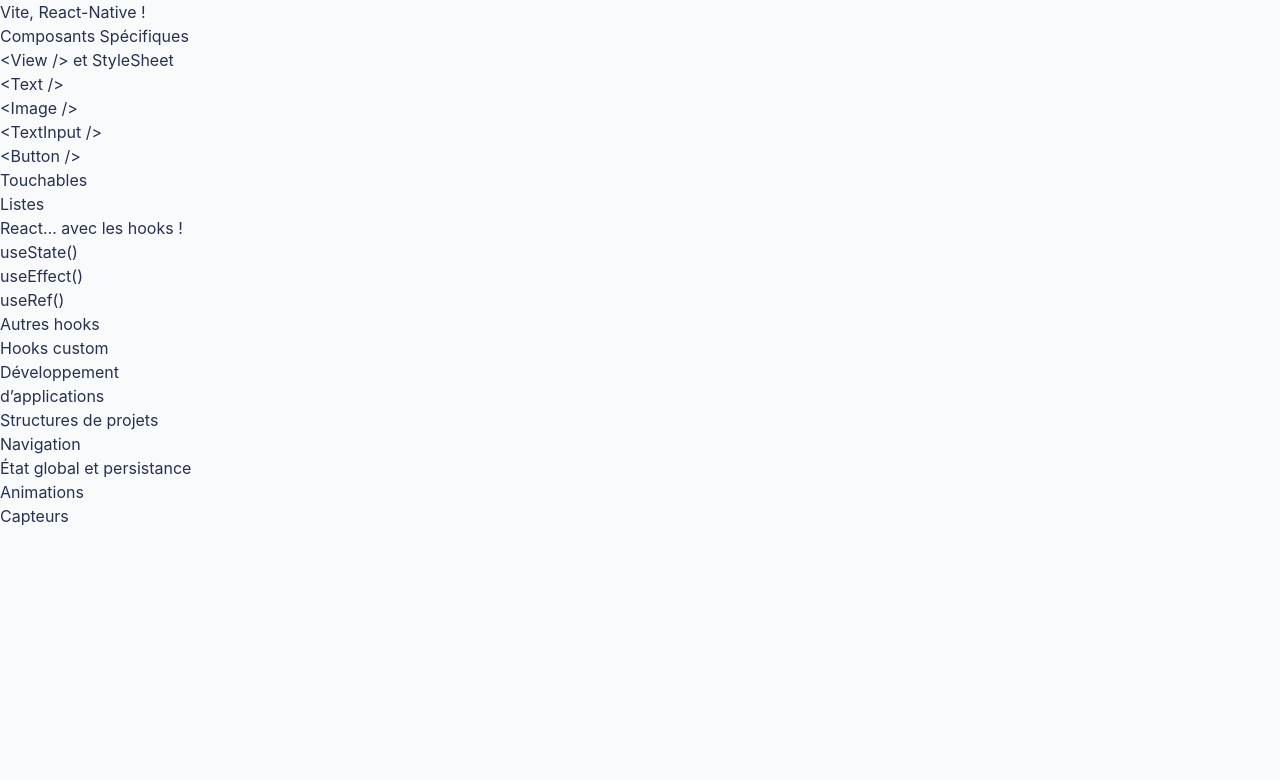
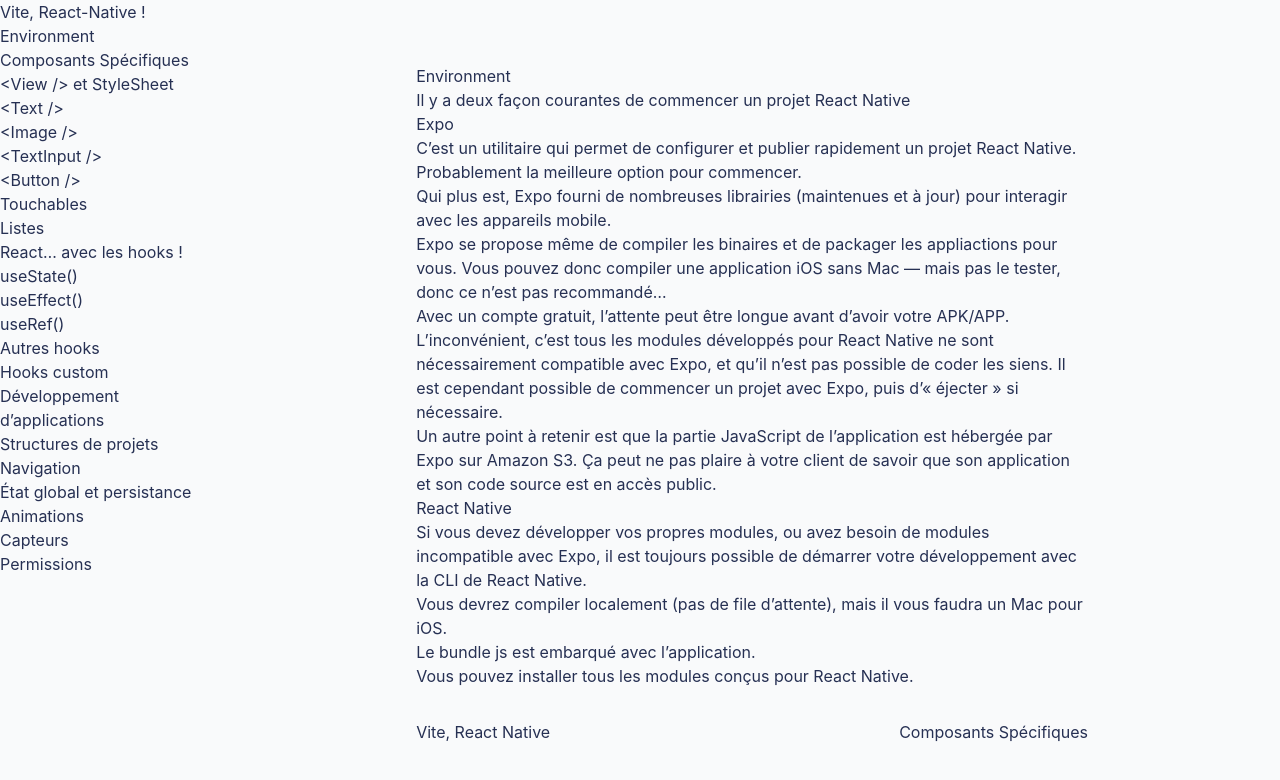
Before and after one commit to gaelph/rn-lesson, a React (Create React App) app: page /#/environment in a window 1280 px wide. Shown: the top 780 px of the page. Built offline with nearby package versions, Linux system fonts and the light colour scheme.

Commit message:
feat(permissions) feat(environment)

```diff
--- a/src/App.js
+++ b/src/App.js
@@ -4,6 +4,8 @@
 import Menu from "./components/Menu";
 
 import Home from "./pages/Home";
+
+import Environment from "./pages/Environment";
 
 import SpecificComponents from "./pages/SpecificComponents";
 import ViewAndStyleSheet from "./pages/SpecificComponents/View";
@@ -27,6 +29,7 @@
 import State from "./pages/ApplicationDeveloppement/State";
 import Animations from "./pages/ApplicationDeveloppement/Animations";
 import Sensors from "./pages/ApplicationDeveloppement/Sensors";
+import Permissions from "./pages/ApplicationDeveloppement/Permissions";
 
 function App() {
   return (
@@ -37,6 +40,10 @@
           <Switch>
             <Route path="/" exact>
               <Home />
+            </Route>
+
+            <Route path="/environment">
+              <Environment />
             </Route>
 
             {/* Specific Components */}
@@ -103,6 +110,9 @@
             <Route exact path="/application-development/sensors">
               <Sensors />
             </Route>
+            <Route exact path="/application-development/permissions">
+              <Permissions />
+            </Route>
           </Switch>
         </div>
       </Router>
--- a/src/components/Menu.js
+++ b/src/components/Menu.js
@@ -17,6 +17,7 @@
         <h5>Vite, React-Native&nbsp;!</h5>
       </Link>
       <ol>
+        <L to="/environment" label="Environment" />
         <L to="/specific-components" label="Composants Spécifiques">
           <L to="/specific-components/view" label={"<View /> et StyleSheet"} />
           <L to="/specific-components/text" label={"<Text />"} />
@@ -45,6 +46,7 @@
           />
           <L to="/application-development/animations" label="Animations" />
           <L to="/application-development/sensors" label="Capteurs" />
+          <L to="/application-development/permissions" label="Permissions" />
         </L>
       </ol>
     </div>
--- /dev/null
+++ b/src/pages/ApplicationDeveloppement/Permissions.js
@@ -0,0 +1,66 @@
+import React from "react";
+import BottomButtons from "../../components/BottomButtons";
+
+import Playground from "../../components/Playground";
+
+export default function Geoloc() {
+  return (
+    <div className="w-full">
+      <h1>Permissions</h1>
+      <p>
+        Les platformes mobiles (iOS et Android) ont chacune leur façon de gérer
+        le consentement de l’utilisateur pour accéder aux capteurs,
+        géolocaliastion, données des contacts, etc…
+      </p>
+
+      <p>
+        Dans les deux cas, les fonctionnalités auxquelles on accède doivent être
+        déclarées à l’avance, et un dialogue de confirmation sera présenté à
+        l’utilisateur.
+      </p>
+
+      <h2>iOS</h2>
+
+      <p>
+        Pour iOS et macOS, c’est fait dans l’IDE d’Apple XCode, en activant ou
+        désactivant des <span className="code">Entitlements</span>.
+      </p>
+
+      <h2>Android</h2>
+
+      <p>
+        Android nous demande plus de travail&nbsp;: il faut modifier les fichier
+        AndroidManifest.xml pour y déclarer les permissions à utiliser&nbsp;;
+        puis utiliser le module <span className="code">PermissionsAndroid</span>{" "}
+        (voir{" "}
+        <a
+          href="https://reactnative.dev/docs/permissionsandroid"
+          target="_blank"
+          rel="noreferrer"
+        >
+          la documentation
+        </a>
+        ) pour personnaliser le message afficher à l’utilisateur.
+      </p>
+
+      <h2>Quand demander la permissions</h2>
+
+      <p>Deux écoles&nbsp;:</p>
+      <ul>
+        <li>
+          Au lancement de l’application. Mais s’il y en a beaucoup, ça peut être
+          un frein.
+        </li>
+        <li>
+          Au premier usage de la foncionnalité. Mais si ça arrive souvent, ça
+          peut gêner l’utilisateur…
+        </li>
+      </ul>
+
+      <BottomButtons
+        backTo="/application-development/sensors"
+        backLabel="Capteurs"
+      />
+    </div>
+  );
+}
--- a/src/pages/ApplicationDeveloppement/Sensors.js
+++ b/src/pages/ApplicationDeveloppement/Sensors.js
@@ -17,6 +17,8 @@
         <a
           clasName="code"
           href="https://react-native-sensors.github.io/docs/Installation.html"
+          target="_blank"
+          rel="noreferrer"
         >
           react-native-sensors
         </a>{" "}
@@ -61,10 +63,10 @@
 }`}
       />
       <BottomButtons
-        backTo="/application-development/navigation"
-        backLabel="Navigation"
-        nextTo="/application-development/animations"
-        nextLabel="Animations"
+        backTo="/application-development/animations"
+        backLabel="Animations"
+        nextTo="/application-development/permissions"
+        nextLabel="Permissions"
       />
     </div>
   );
--- a/src/pages/ApplicationDeveloppement/State.js
+++ b/src/pages/ApplicationDeveloppement/State.js
@@ -59,7 +59,11 @@
 
       <blockquote>
         Documentation :{" "}
-        <a href="https://github.com/pmndrs/zustand">
+        <a
+          href="https://github.com/pmndrs/zustand"
+          target="_blank"
+          rel="noreferrer"
+        >
           https://github.com/pmndrs/zustand
         </a>
       </blockquote>
@@ -118,7 +122,11 @@
         Pour ça, nous avons <span className="code">AsyncStorage</span> (qui
         n’est plus une API fournie par React Native, mais une librairie
         tierce)&nbsp;:{" "}
-        <a href="https://react-native-async-storage.github.io/async-storage/docs/install">
+        <a
+          href="https://react-native-async-storage.github.io/async-storage/docs/install"
+          target="_blank"
+          rel="noreferrer"
+        >
           Async Storage
         </a>
         ).
--- /dev/null
+++ b/src/pages/Environment.js
@@ -0,0 +1,81 @@
+import React from "react";
+
+import BottomButtons from "../components/BottomButtons";
+
+export default function Environment() {
+  return (
+    <div className="w-full">
+      <h1>Environment</h1>
+
+      <p>Il y a deux façon courantes de commencer un projet React Native</p>
+
+      <h2>
+        <a href="https://docs.expo.io" taget="_blank" rel="noreferrer">
+          Expo
+        </a>
+      </h2>
+
+      <p>
+        C’est un utilitaire qui permet de configurer et publier rapidement un
+        projet React Native. Probablement la meilleure option pour commencer.
+        <br />
+        Qui plus est, Expo fourni de nombreuses librairies (maintenues et à
+        jour) pour interagir avec les appareils mobile.
+      </p>
+
+      <p>
+        Expo se propose même de compiler les binaires et de packager les
+        appliactions pour vous. Vous pouvez donc compiler une application iOS
+        sans Mac — mais pas le tester, donc ce n’est pas recommandé… <br />
+        Avec un compte gratuit, l’attente peut être longue avant d’avoir votre
+        APK/APP.
+      </p>
+
+      <p>
+        L’inconvénient, c’est tous les modules développés pour React Native ne
+        sont nécessairement compatible avec Expo, et qu’il n’est pas possible de
+        coder les siens. Il est cependant possible de commencer un projet avec
+        Expo, puis d’« éjecter » si nécessaire.
+      </p>
+
+      <p>
+        Un autre point à retenir est que la partie JavaScript de l’application
+        est hébergée par Expo sur Amazon S3. Ça peut ne pas plaire à votre
+        client de savoir que son application et son code source est en accès
+        public.
+      </p>
+
+      <h2>
+        <a
+          href="https://www.npmjs.com/package/react-native"
+          target="_blank"
+          rel="noreferrer"
+        >
+          React Native
+        </a>
+      </h2>
+
+      <p>
+        Si vous devez développer vos propres modules, ou avez besoin de modules
+        incompatible avec Expo, il est toujours possible de démarrer votre
+        développement avec la CLI de React Native.
+      </p>
+
+      <p>
+        Vous devrez compiler localement (pas de file d’attente), mais il vous
+        faudra un Mac pour iOS.
+        <br />
+        Le bundle js est embarqué avec l’application.
+        <br />
+        Vous pouvez installer tous les modules conçus pour React Native.
+      </p>
+
+      <BottomButtons
+        backTo="/"
+        backLabel="Vite, React Native"
+        nextTo="/specific-components"
+        nextLabel="Composants Spécifiques"
+      />
+    </div>
+  );
+}
--- a/src/pages/Home.js
+++ b/src/pages/Home.js
@@ -1,5 +1,17 @@
 import React from "react";
+import BottomButtons from "../components/BottomButtons";
 
 export default function Home(_props) {
-	return <h1>Vite, React-Native&nbsp;!</h1>;
+  return (
+    <div className="w-full">
+      <h1>Vite, React-Native&nbsp;!</h1>
+
+      <BottomButtons
+        backTo="/"
+        backLabel="Vite, React Native"
+        nextTo="/environment"
+        nextLabel="Environment"
+      />
+    </div>
+  );
 }
--- a/src/pages/SpecificComponents/Lists.js
+++ b/src/pages/SpecificComponents/Lists.js
@@ -13,7 +13,11 @@
         <span className="code">ScrollView</span> permet d’avoir une surface
         scrollable, autant verticalement que horizontalement. <br />
         Elle offre beaucoup de possibilités de customisation,{" "}
-        <a href="https://reactnative.dev/docs/scrollview">
+        <a
+          href="https://reactnative.dev/docs/scrollview"
+          target="_blank"
+          rel="noreferrer"
+        >
           (voir la documentation offcielle)
         </a>{" "}
         mais pour de meilleurs performances, on préfèrera{" "}
--- a/src/pages/SpecificComponents/TextInput.js
+++ b/src/pages/SpecificComponents/TextInput.js
@@ -16,7 +16,11 @@
         saisie, choisir le type de clavier virtuel à afficher, etc.
         <br />
         La liste complète des props est disponible sur{" "}
-				<a href="https://reactnative.dev/docs/textinput">
+        <a
+          href="https://reactnative.dev/docs/textinput"
+          target="_blank"
+          rel="noreferrer"
+        >
           la documentation offcielle de React Native
         </a>
       </p>
```
Lines whose indentation alone changed are shown as unchanged.
